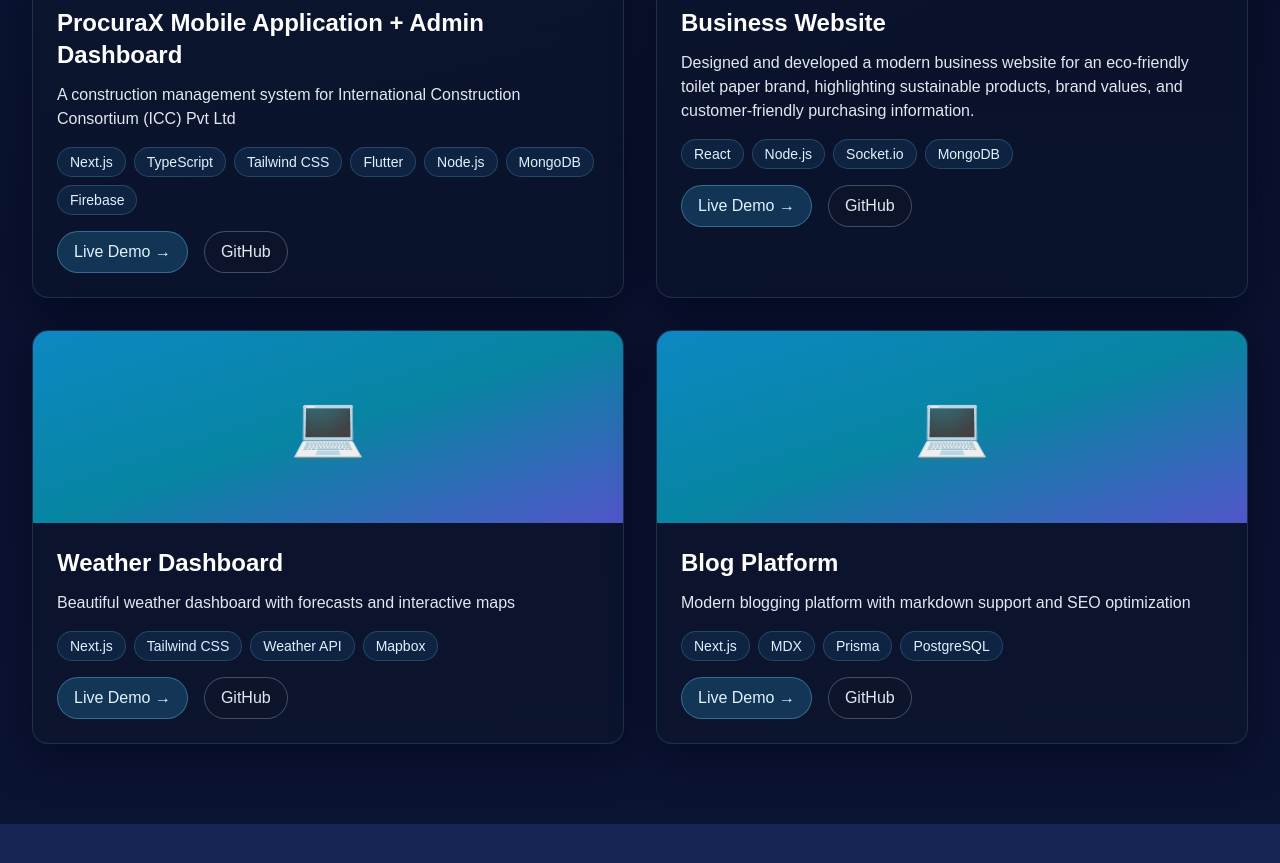
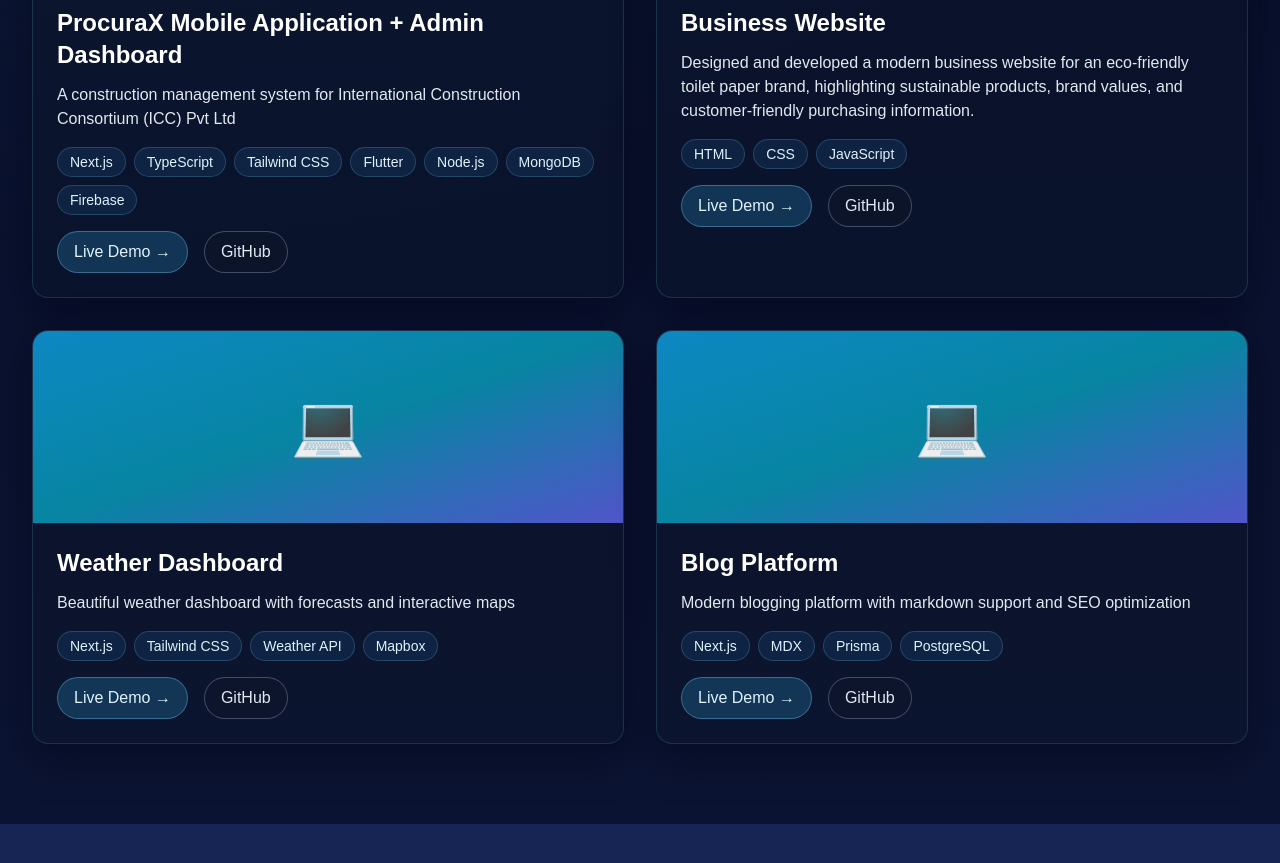
Before and after one commit to kithsr/Personal-Portfolio, a Next.js app: page / in a window 1280 px wide. Shown: the part 2220-3083 px from the top of the page. Built offline with nearby package versions, Linux system fonts and the light colour scheme.

Commit message:
Update Business Website tech list
In components/Projects.tsx, replace the original backend/fullstack tech array (React, Node.js, Socket.io, MongoDB) with the frontend stack (HTML, CSS, JavaScript) for the Business Website entry to reflect the actual implementation.

```diff
--- a/components/Projects.tsx
+++ b/components/Projects.tsx
@@ -10,7 +10,7 @@ export default function Projects() {
     {
       title: "Business Website",
       description: "Designed and developed a modern business website for an eco-friendly toilet paper brand, highlighting sustainable products, brand values, and customer-friendly purchasing information.",
-      technologies: ["React", "Node.js", "Socket.io", "MongoDB"],
+      technologies: ["HTML", "CSS", "JavaScript"],
       link: "#",
       github: "#"
     },
```
